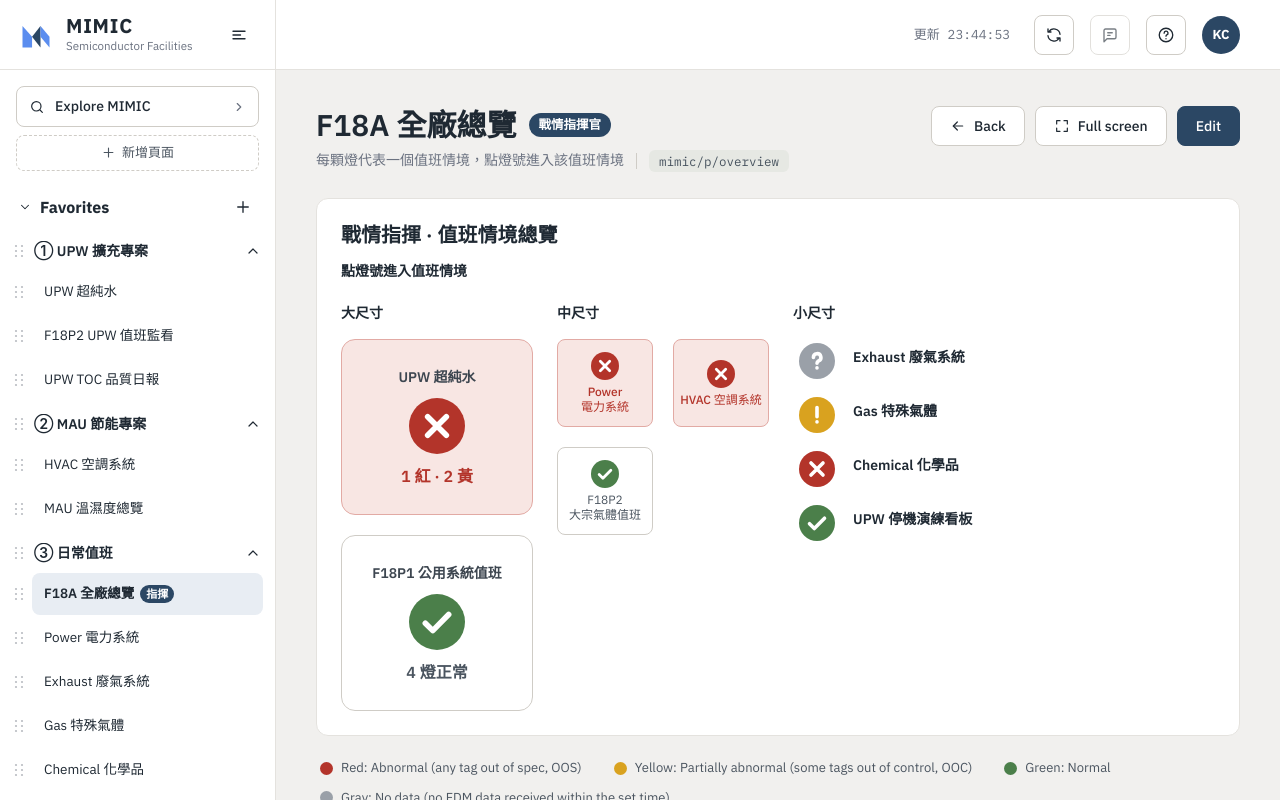
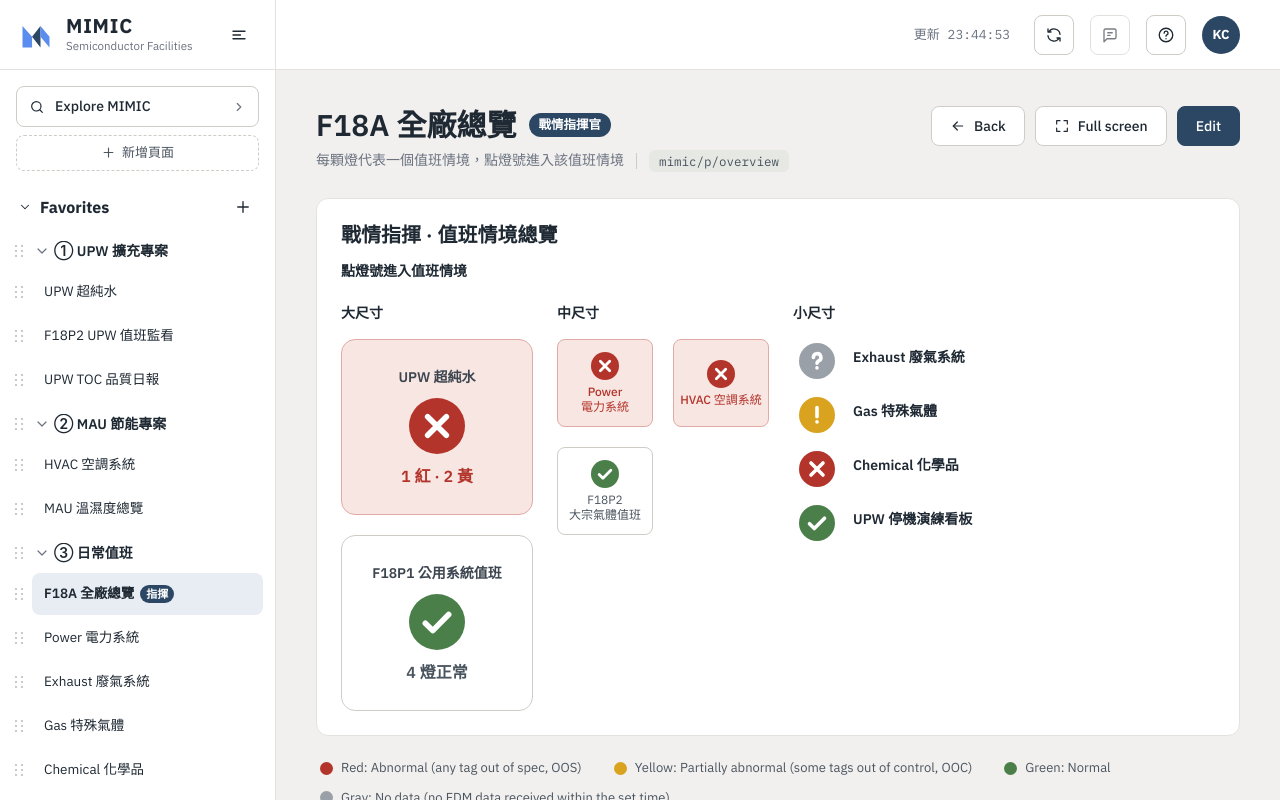
Before and after one commit to KelvinChengj/MIMIC, a React (Vite) app in the folder web/: page /p/overview in a window 1280 px wide. Built offline with nearby package versions, Linux system fonts and the light colour scheme.

Commit message:
側欄分類摺疊箭頭移到名稱左側，隱藏的操作按鈕不再攔截點擊
Co-Authored-By: Claude Opus 5.5 <noreply@anthropic.com>
Claude-Session: https://claude.ai/code/session_01EfdkUoHeMomc3LUYVsTULa

```diff
--- a/web/src/components/Sidebar.tsx
+++ b/web/src/components/Sidebar.tsx
@@ -3,7 +3,7 @@ import { Link, NavLink, useLocation } from 'react-router-dom';
 import { useResolvePage } from '../state/derived';
 import { useFavorites } from '../state/FavoritesContext';
 import { useUi } from '../state/UiContext';
-import { ChevronDown, ChevronUp, DotsIcon, GripIcon, LogoMark, MenuIcon, PlusIcon, SearchIcon } from './Icons';
+import { ChevronDown, ChevronRight, ChevronUp, DotsIcon, GripIcon, LogoMark, MenuIcon, PlusIcon, SearchIcon } from './Icons';
 
 type Drag = { kind: 'page'; slug: string } | { kind: 'group'; id: string };
 type Drop =
@@ -195,8 +195,9 @@ export function Sidebar() {
                     />
                   ) : (
                     <button className="fav-group__toggle" onClick={() => setClosed((c) => ({ ...c, [g.id]: open }))} aria-expanded={open}>
+                      {/* 摺疊箭頭放在名稱左側（樹狀圖慣例），右側浮出的操作按鈕不會蓋住它 */}
+                      <span className="fav-group__chev" aria-hidden="true">{open ? <ChevronDown size={16} /> : <ChevronRight size={16} />}</span>
                       <span className="fav-group__name">{g.name}</span>
-                      {open ? <ChevronUp size={16} /> : <ChevronDown size={16} />}
                     </button>
                   )}
 
--- a/web/src/styles.css
+++ b/web/src/styles.css
@@ -633,6 +633,11 @@ mark { background: #fbeaa0; color: inherit; padding: 0 2px; border-radius: 3px;
 .fav-group__head { position: relative; }
 .fav-group__head:hover, .fav-group__head:focus-within { z-index: 5; }
 .fav-group__head .row-actions { position: absolute; right: 10px; top: 0; bottom: 0; padding-left: 16px; background: linear-gradient(to right, rgba(255, 255, 255, 0), var(--surface) 16px); }
+/* 隱藏時不接收點擊，避免透明的按鈕擋住分類名稱 */
+.fav-group__head .row-actions, .fav-group__head .row-actions > * { pointer-events: none; }
+.fav-group__head:hover .row-actions > *, .fav-group__head:focus-within .row-actions > * { pointer-events: auto; }
+.fav-group__toggle { gap: 4px; }
+.fav-group__chev { display: inline-flex; flex: none; color: var(--muted); }
 
 /* 小尺寸燈號：只有一顆燈，沒有外框與文字 */
 .lampdot { display: flex; align-items: center; justify-content: center; width: 100%; height: 100%; border-radius: 50%; }
```
